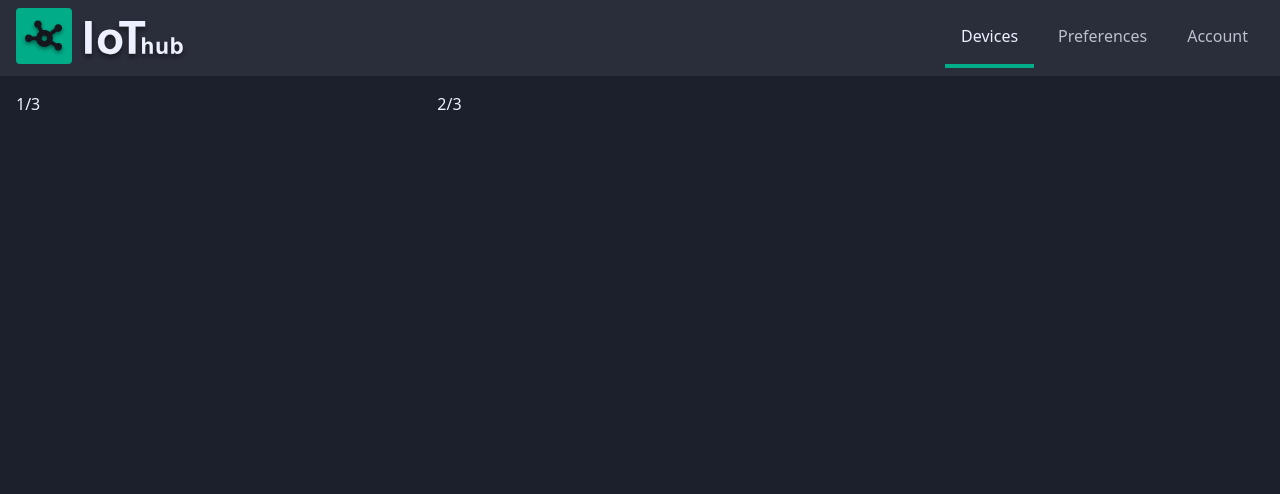
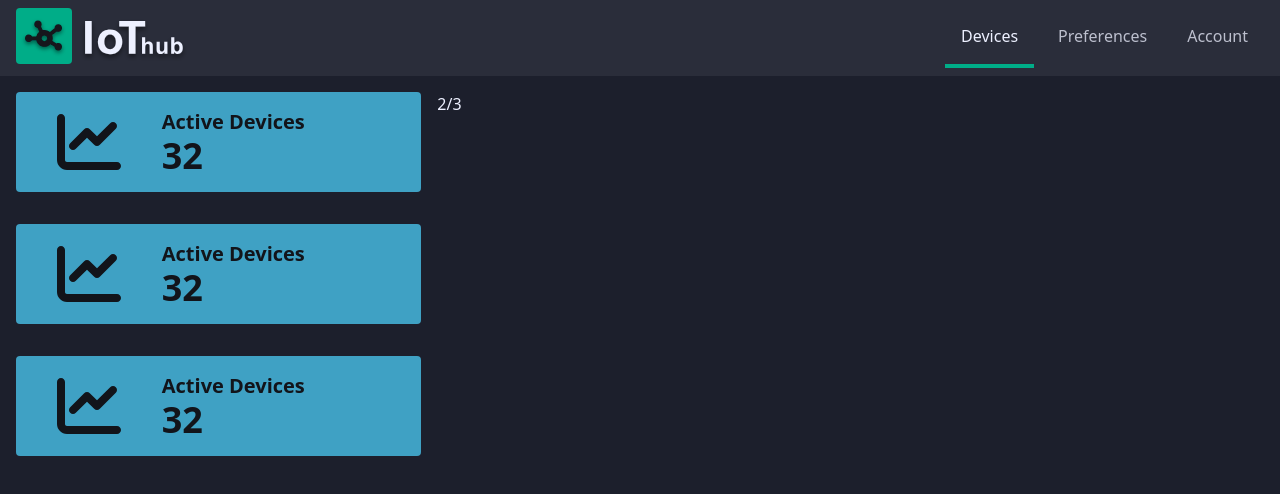
Before and after one commit to CatalinBratu7/iot.hub.portal, a Vue app: page / in a window 1280 px wide. Shown: the top 494 px of the page. Built offline with nearby package versions, Linux system fonts and the light colour scheme.

Commit message:
add status card

```diff
--- a/index.html
+++ b/index.html
@@ -4,7 +4,7 @@
     <meta charset="UTF-8" />
     <link rel="icon" href="/favicon.ico" />
     <meta name="viewport" content="width=device-width, initial-scale=1.0" />
-    <title>Vite App</title>
+    <title>IoTHub</title>
   </head>
   <body class="min-h-full flex flex-col">
     <div id="app" class="flex flex-1 flex-col overflow-hidden"></div>
--- /dev/null
+++ b/src/components/BaseCard.vue
@@ -0,0 +1,5 @@
+<template>
+  <div class="p-4 rounded">
+    <slot />
+  </div>
+</template>
--- /dev/null
+++ b/src/components/StatusCard.vue
@@ -0,0 +1,16 @@
+<template>
+  <BaseCard>
+    <div class="grid grid-cols-3 gap-4">
+      <div class="col-span-1 m-auto">
+        <img class="h-16 w-16" src="@/assets/icons/stats.svg" />
+      </div>
+      <div class="col-span-2 font-bold text-black">
+        <div class="text-xl">Active Devices</div>
+        <div class="text-4xl">32</div>
+      </div>
+    </div>
+  </BaseCard>
+</template>
+<script setup lang="ts">
+import BaseCard from "@/components/BaseCard.vue";
+</script>
--- a/src/components/header/TheHeader.vue
+++ b/src/components/TheHeader.vue
@@ -8,6 +8,6 @@
 </template>
 
 <script setup lang="ts">
-import HeaderLogo from "./components/HeaderLogo.vue";
-import HeaderTabs from "./components/HeaderTabs.vue";
+import HeaderLogo from "./HeaderLogo.vue";
+import HeaderTabs from "./HeaderTabs.vue";
 </script>
--- a/src/layouts/AuthorizedLayout.vue
+++ b/src/layouts/AuthorizedLayout.vue
@@ -3,5 +3,5 @@
   <router-view />
 </template>
 <script setup lang="ts">
-import TheHeader from "../components/header/TheHeader.vue";
+import TheHeader from "../components/TheHeader.vue";
 </script>
--- a/src/views/HomeView.vue
+++ b/src/views/HomeView.vue
@@ -1,8 +1,19 @@
 <template>
-  <div class="container p-4 mx-auto">
-    <div class="grid grid-cols-1 md:grid-cols-3 gap-4">
-      <div class="md:col-span-1">1/3</div>
-      <div class="md:col-span-2">2/3</div>
+  <div class="p-4">
+    <div class="container mx-auto">
+      <div class="grid grid-cols-1 md:grid-cols-3 gap-4">
+        <div class="md:col-span-1">
+          <div class="flex flex-col gap-8">
+            <StatusCard class="bg-cyan" />
+            <StatusCard class="bg-cyan" />
+            <StatusCard class="bg-cyan" />
+          </div>
+        </div>
+        <div class="md:col-span-2">2/3</div>
+      </div>
     </div>
   </div>
 </template>
+<script setup lang="ts">
+import StatusCard from "@/components/StatusCard.vue";
+</script>
```
Also changed, not shown: src/components/HeaderLogo.vue (renamed from src/components/header/components/HeaderLogo.vue), src/components/HeaderTabs.vue (renamed from src/components/header/components/HeaderTabs.vue).
